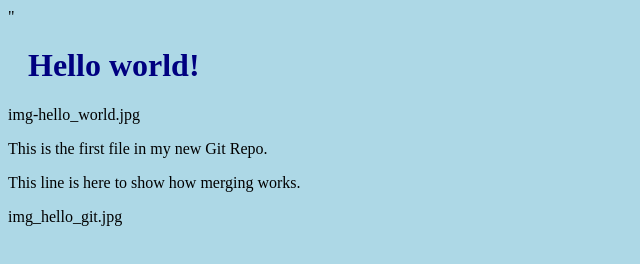
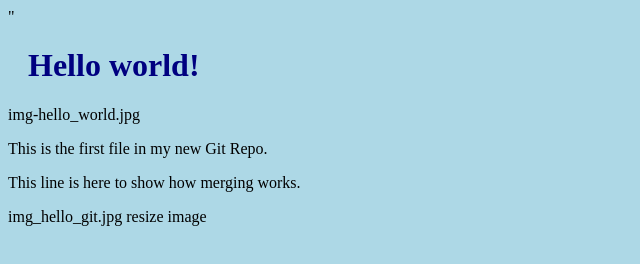
Before and after one commit to vasreddyt/hello-world, a plain HTML site: page index.html in a window 1280 px wide. Shown: the whole page, without its empty margins (0-640 px from the left). Drawn offline with Linux system fonts and the light colour scheme.

Commit message:
updated index, resize image

```diff
--- a/index.html
+++ b/index.html
@@ -11,6 +11,7 @@ img-hello_world.jpg
 <p>This is the first file in my new Git Repo.</p>
 <p>This line is here to show how merging works.</p>
 img_hello_git.jpg
+resize image
 
 </body>
 </html>
```
